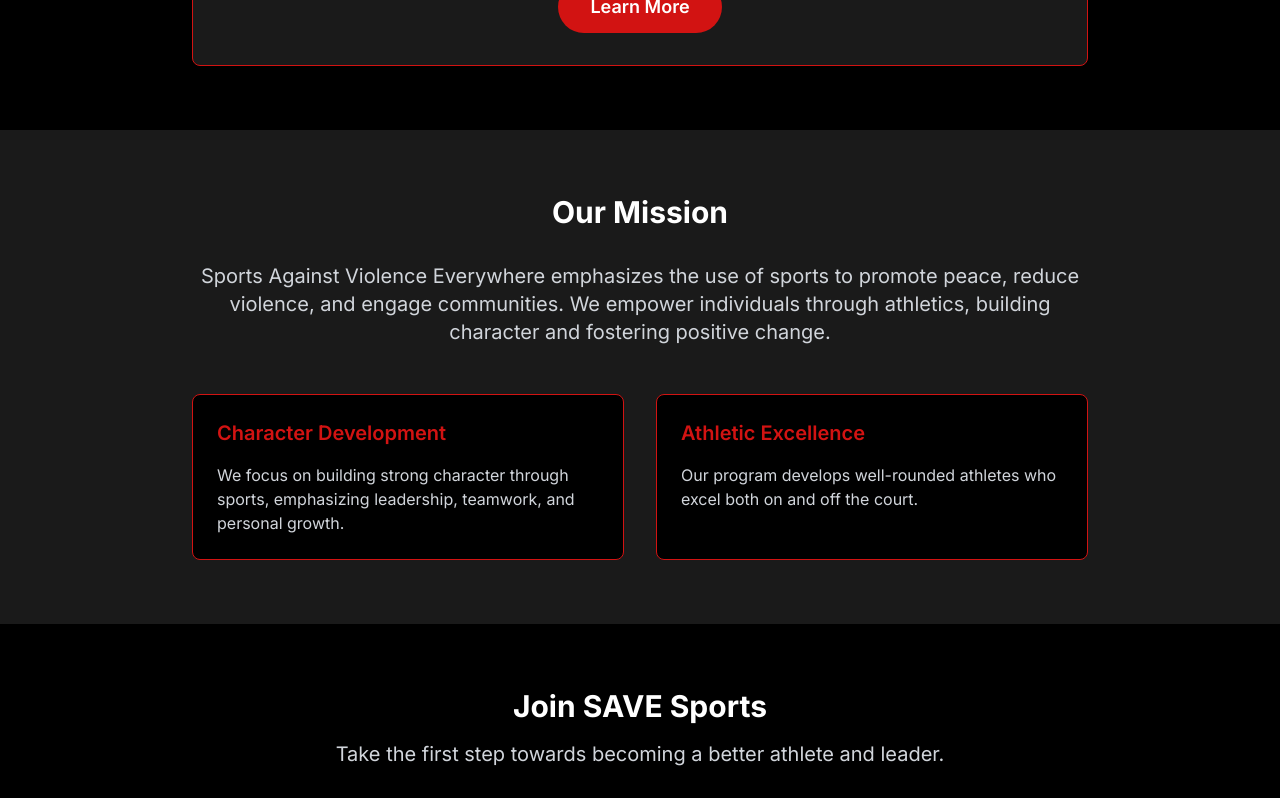
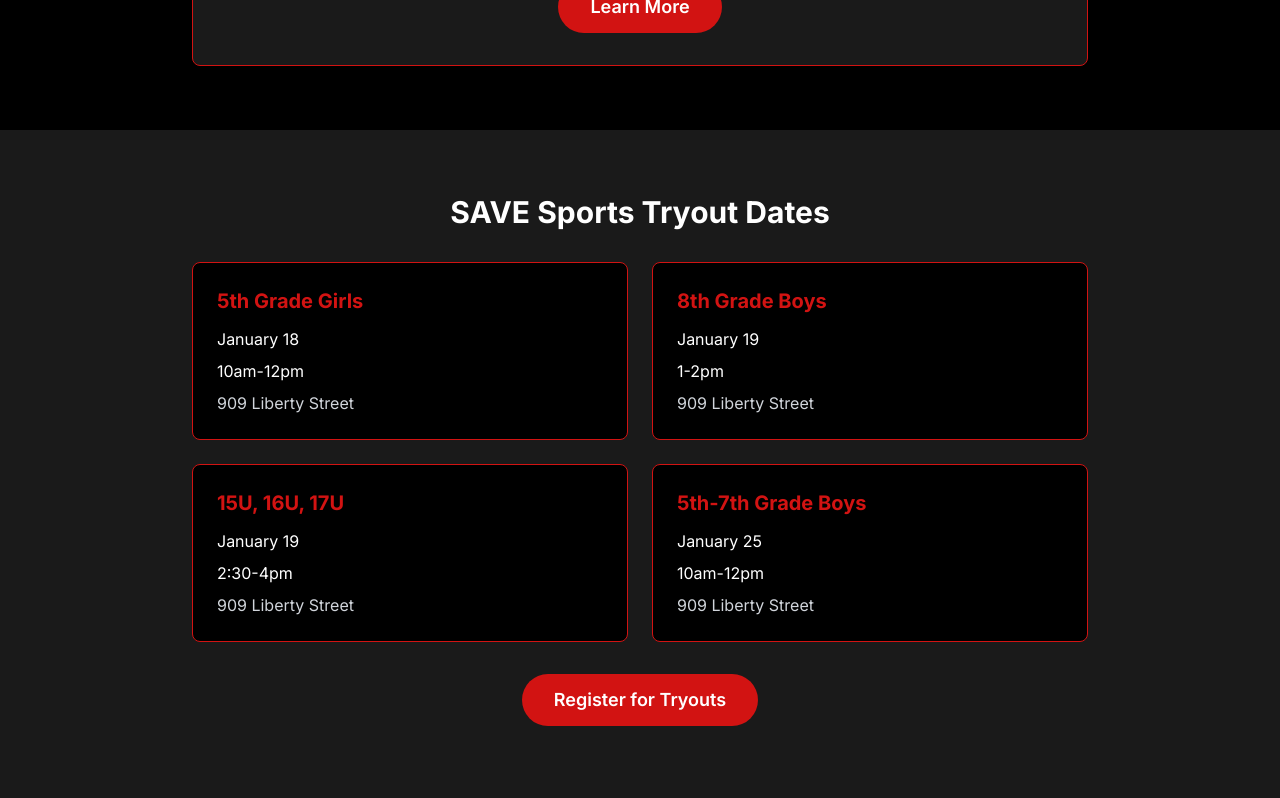
Before and after one commit to actonbp/sports-unlimited, a Next.js app: page /save in a window 1280 px wide. Shown: the part 1040-1838 px from the top of the page. Built offline with nearby package versions, Linux system fonts and the light colour scheme.

Commit message:
feat: Add tryout schedule to SAVE sports page

```diff
--- a/app/save/page.tsx
+++ b/app/save/page.tsx
@@ -98,6 +98,58 @@
                     </div>
                 </div>
 
+                {/* Tryout Schedule Section */}
+                <div className="bg-[#1a1a1a] py-16">
+                    <div className="container mx-auto px-4">
+                        <motion.div
+                            className="max-w-4xl mx-auto"
+                            initial={{ opacity: 0, y: 20 }}
+                            animate={{ opacity: 1, y: 0 }}
+                            transition={{ duration: 0.6 }}
+                        >
+                            <h2 className="text-3xl font-bold mb-8 text-center text-white">SAVE Sports Tryout Dates</h2>
+                            <div className="grid md:grid-cols-2 gap-6">
+                                <div className="bg-black p-6 rounded-lg border border-[#D21312]">
+                                    <h3 className="text-xl font-bold mb-3 text-[#D21312]">5th Grade Girls</h3>
+                                    <p className="text-white mb-2">January 18</p>
+                                    <p className="text-white mb-2">10am-12pm</p>
+                                    <p className="text-gray-300">909 Liberty Street</p>
+                                </div>
+
+                                <div className="bg-black p-6 rounded-lg border border-[#D21312]">
+                                    <h3 className="text-xl font-bold mb-3 text-[#D21312]">8th Grade Boys</h3>
+                                    <p className="text-white mb-2">January 19</p>
+                                    <p className="text-white mb-2">1-2pm</p>
+                                    <p className="text-gray-300">909 Liberty Street</p>
+                                </div>
+
+                                <div className="bg-black p-6 rounded-lg border border-[#D21312]">
+                                    <h3 className="text-xl font-bold mb-3 text-[#D21312]">15U, 16U, 17U</h3>
+                                    <p className="text-white mb-2">January 19</p>
+                                    <p className="text-white mb-2">2:30-4pm</p>
+                                    <p className="text-gray-300">909 Liberty Street</p>
+                                </div>
+
+                                <div className="bg-black p-6 rounded-lg border border-[#D21312]">
+                                    <h3 className="text-xl font-bold mb-3 text-[#D21312]">5th-7th Grade Boys</h3>
+                                    <p className="text-white mb-2">January 25</p>
+                                    <p className="text-white mb-2">10am-12pm</p>
+                                    <p className="text-gray-300">909 Liberty Street</p>
+                                </div>
+                            </div>
+
+                            <div className="text-center mt-8">
+                                <Link
+                                    href="/contact"
+                                    className="bg-[#D21312] text-white px-8 py-3 rounded-full text-lg font-semibold hover:bg-[#b30f0f] transition-colors duration-300 inline-block"
+                                >
+                                    Register for Tryouts
+                                </Link>
+                            </div>
+                        </motion.div>
+                    </div>
+                </div>
+
                 {/* Mission Section */}
                 <div className="bg-[#1a1a1a] text-white py-16">
                     <div className="container mx-auto px-4">
```
